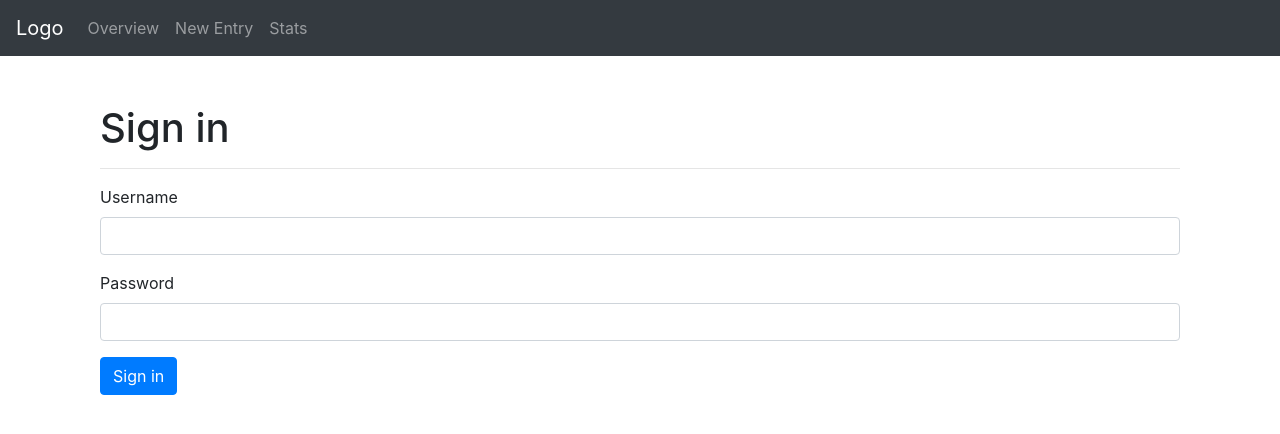
After one commit to nineey/fhgr_prog2, a Flask app: template templates/sign-in.html in a window 1280 px wide. The commit adds this page. Shown: the top 434 px of the page. Run offline with Flask 2, Linux system fonts and the light colour scheme; the template is opened without the code that fills it: most values are stand-ins (such as "Sample title", 1, 10 or a date in 2020); some libraries are stand-ins or nearby versions.

Commit message:
implement entry form

```diff
--- a/app.py
+++ b/app.py
@@ -1,34 +1,94 @@
 from flask import Flask
 from flask import render_template
 from flask import request
-from flask import url_for
-from libs import entries, data
-
-print(entries.dict_entries)
+from flask import session, redirect, url_for
+from libs.data_handler import *
+from functools import wraps
+from flask import g
 
 app = Flask(__name__)
+app.config["SECRET_KEY"] = "OCML3BRawWEUeaxcuKHLpw"
+
+"""
+@app.before_request
+def check_session():
+    if not session.get("USERNAME") is None:
+        g.users = load_users()
+        username = session.get("USERNAME")
+        g.user = g.users[username]
+    return redirect(url_for("new_entry"))
 
 
-@app.route('/')
-def hello_world():
-    return render_template("index.html")
+def login_required(f):
+    @wraps(f)
+    def wrap(*args, **kwargs):
+        # if user is not logged in, redirect to login page
+        if not request.headers["authorization"]:
+            return redirect("login page")
+        # get user via some ORM system
+        user = User.get(request.headers["authorization"])
+        # make user available down the pipeline via flask.g
+        g.user = user
+        # finally call f. f() now haves access to g.user
+        return f(*args, **kwargs)
+
+    return wrap
+"""
+
+@app.route("/")
+def index():
+    return render_template("index.html", deals=load_data())
+
+"""
+@app.route('/sign-in', methods=["GET", "POST"])
+def sign_in():
+    if request.method == "POST":
+
+        req = request.form
+
+        username = req.get("username")
+        password = req.get("password")
+
+        if not username in g.users:
+            print("Username not found")
+            return redirect(request.url)
+        else:
+            user = g.users[username]
+
+        if not password == user["password"]:
+            print("Incorrect password")
+            return redirect(request.url)
+        else:
+            session["USERNAME"] = user["username"]
+            print("session username set")
+            return redirect(url_for("index"))
+
+    return render_template("sign-in.html")
 
 
-@app.route('/new', methods=['GET', 'POST'])
+@app.route("/sign-out")
+def sign_out():
+    session.pop("USERNAME", None)
+
+    return redirect(url_for("sign_in"))
+"""
+
+@app.route('/new_entry', methods=['GET', 'POST'])
 def new_entry():
     if request.method == 'POST':
-        deal = request.form['deal_input']
-        price = request.form['price_input']
-        entries.new_entry(deal, price)
-        print(entries.dict_entries)
-        return "Vielen Dank für deine Eingabe!"
+        deal = request.form['post_deal']
+        price = request.form['post_price']
+        save_data(id_handler(), deal, price)
+        return render_template("new_entry.html", message="Danke für deine Eingabe!")
+
     return render_template("new_entry.html")
 
 
-@app.route("/test")
-def test():
-    return "success"
-
+"""
+@app.route("/login")
+def login():
+    return render_template("sign-in.html")
+"""
 
 if __name__ == "__main__":
     app.run(debug=True, port=5000)
--- /dev/null
+++ b/templates/blocks/base.html
@@ -0,0 +1,34 @@
+<!DOCTYPE html>
+<html lang="en">
+<head>
+
+    <!-- meta tags -->
+    <meta charset="UTF-8">
+    <title>{{ title }}</title>
+
+    <!-- Bootstrap CSS -->
+    <link rel="stylesheet" href="https://stackpath.bootstrapcdn.com/bootstrap/4.5.2/css/bootstrap.min.css"
+          integrity="sha384-JcKb8q3iqJ61gNV9KGb8thSsNjpSL0n8PARn9HuZOnIxN0hoP+VmmDGMN5t9UJ0Z" crossorigin="anonymous">
+</head>
+
+<body>
+
+<!-- navigation -->
+{% include "blocks/nav.html" %}
+
+
+<!-- start of content -->
+
+<div class="container pt-5">
+    {% block content %}
+    {% endblock %}
+</div>
+
+<!-- end of content -->
+
+<!-- Bootstrap JS -->
+<script src="https://stackpath.bootstrapcdn.com/bootstrap/4.5.2/js/bootstrap.bundle.min.js"
+        integrity="sha384-LtrjvnR4Twt/qOuYxE721u19sVFLVSA4hf/rRt6PrZTmiPltdZcI7q7PXQBYTKyf"
+        crossorigin="anonymous"></script>
+</body>
+</html>
--- /dev/null
+++ b/templates/blocks/nav.html
@@ -0,0 +1,22 @@
+<nav class="navbar navbar-expand-sm bg-dark navbar-dark">
+    <!-- Brand/logo -->
+    <a class="navbar-brand" href="{{ url_for('index') }}">Logo</a>
+
+    <!-- Links -->
+    <ul class="navbar-nav">
+
+        <li class="nav-item">
+            <a class="nav-link" href="{{ url_for('index') }}">Overview</a>
+        </li>
+
+        <li class="nav-item">
+            <a class="nav-link" href="{{ url_for('new_entry') }}">New Entry</a>
+        </li>
+
+        <li class="nav-item">
+            <a class="nav-link" href="#">Stats</a>
+        </li>
+
+    </ul>
+
+</nav>
--- /dev/null
+++ b/templates/sign-in.html
@@ -0,0 +1,40 @@
+<!-- import the base html structure -->
+{% extends "blocks/base.html" %}
+
+
+{%  block content %}
+
+    <!-- start content -->
+
+
+<div class="container">
+  <div class="row">
+    <div class="col">
+
+      <h1>Sign in</h1>
+      <hr>
+
+      <form action="/sign-in" method="POST">
+
+        <div class="form-group">
+          <label>Username</label>
+          <input class="form-control" type="text" name="username">
+        </div>
+
+        <div class="form-group">
+          <label>Password</label>
+          <input class="form-control" type="password" name="password">
+        </div>
+
+        <button type="submit" class="btn btn-primary">Sign in</button>
+
+      </form>
+
+    </div>
+  </div>
+</div>
+
+
+    <!-- end content -->
+
+{% endblock %}
```
Also changed, not shown: libs/data_handler.py (added, +42 -0 lines), templates/footer.html (deleted, +0 -8 lines), templates/header.html (deleted, +0 -29 lines), templates/index.html (+13 -12 lines), templates/login.html (deleted, +0 -8 lines), templates/new_entry.html (+48 -5 lines).
